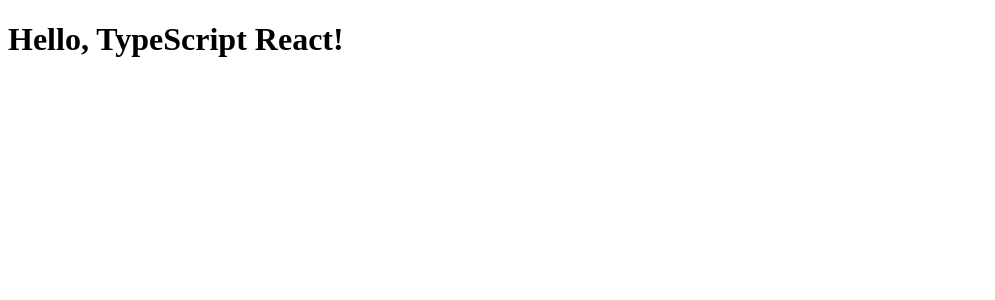
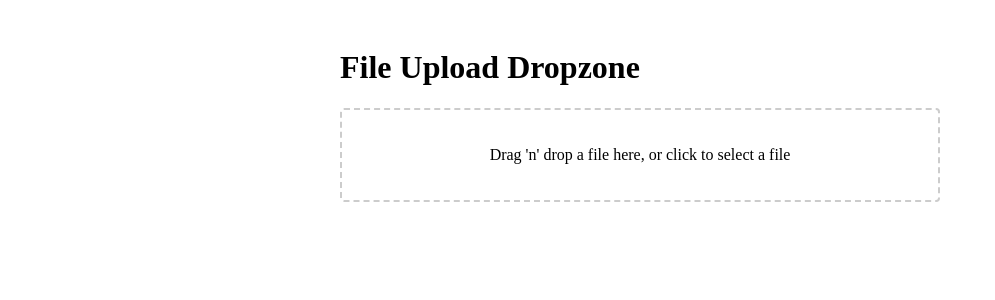
Before and after one commit to aiyeahdevs/break_word_traps, a React app in the folder front-end/: page / in a window 1280 px wide. Shown: the top 300 px of the page, without its empty margins (0-995 px from the left). Built offline with nearby package versions, Linux system fonts and the light colour scheme; the HTML template or start-up script is replaced by a standard one.

Commit message:
feat: file upload

```diff
--- a/front-end/package.json
+++ b/front-end/package.json
@@ -12,14 +12,16 @@
   "license": "ISC",
   "dependencies": {
     "react": "^17.0.2",
-    "react-dom": "^17.0.2"
+    "react-dom": "^17.0.2",
+    "react-dropzone": "^14.2.3"
   },
   "devDependencies": {
     "@types/react": "^17.0.38",
     "@types/react-dom": "^17.0.11",
-    "typescript": "^4.5.4",
+    "@types/react-dropzone": "^5.1.0",
     "html-webpack-plugin": "^5.6.0",
     "ts-loader": "^9.5.1",
+    "typescript": "^4.5.4",
     "webpack": "^5.95.0",
     "webpack-cli": "^4.10.0",
     "webpack-dev-server": "^4.15.2"
--- a/front-end/src/App.tsx
+++ b/front-end/src/App.tsx
@@ -1,9 +1,20 @@
-import React from 'react';
+import React, { useState } from "react";
+import FileUpload from "./components/FileUpload";
 
 const App: React.FC = () => {
+  const [file, setFile] = useState<File | null>(null);
+
+  const handleFileUpload = (uploadedFile: File) => {
+    setFile(uploadedFile);
+    console.log("File uploaded:", uploadedFile.name);
+    // Here you can add logic to process the file or send it to a server
+  };
+
   return (
-    <div>
-      <h1>Hello, TypeScript React!</h1>
+    <div style={{ maxWidth: "600px", margin: "0 auto", padding: "20px" }}>
+      <h1>File Upload Dropzone</h1>
+      <FileUpload onFileUpload={handleFileUpload} />
+      {file && <p style={{ marginTop: "20px" }}>File selected: {file.name}</p>}
     </div>
   );
 };
--- /dev/null
+++ b/front-end/src/components/FileUpload.tsx
@@ -0,0 +1,40 @@
+import React, { useCallback } from "react";
+import { useDropzone } from "react-dropzone";
+
+interface FileUploadProps {
+  onFileUpload: (file: File) => void;
+}
+
+const FileUpload: React.FC<FileUploadProps> = ({ onFileUpload }) => {
+  const onDrop = useCallback(
+    (acceptedFiles: File[]) => {
+      if (acceptedFiles.length > 0) {
+        onFileUpload(acceptedFiles[0]);
+      }
+    },
+    [onFileUpload]
+  );
+
+  const { getRootProps, getInputProps, isDragActive } = useDropzone({ onDrop });
+
+  return (
+    <div {...getRootProps()} style={dropzoneStyles}>
+      <input {...getInputProps()} />
+      {isDragActive ? (
+        <p>Drop the file here ...</p>
+      ) : (
+        <p>Drag 'n' drop a file here, or click to select a file</p>
+      )}
+    </div>
+  );
+};
+
+const dropzoneStyles: React.CSSProperties = {
+  border: "2px dashed #cccccc",
+  borderRadius: "4px",
+  padding: "20px",
+  textAlign: "center",
+  cursor: "pointer",
+};
+
+export default FileUpload;
```
Also changed, not shown: 1 other file (tests, documents, lock files or other folders).
